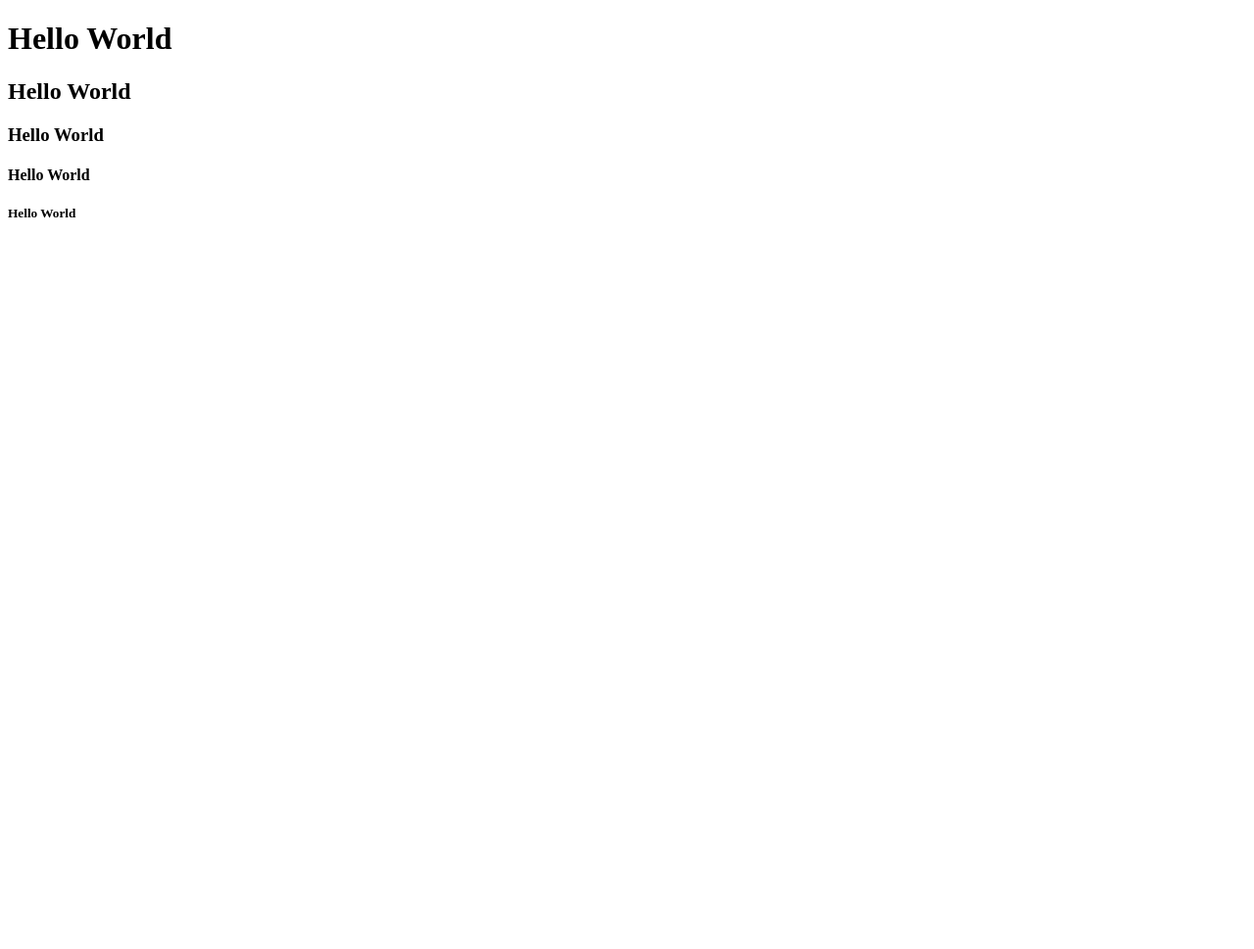
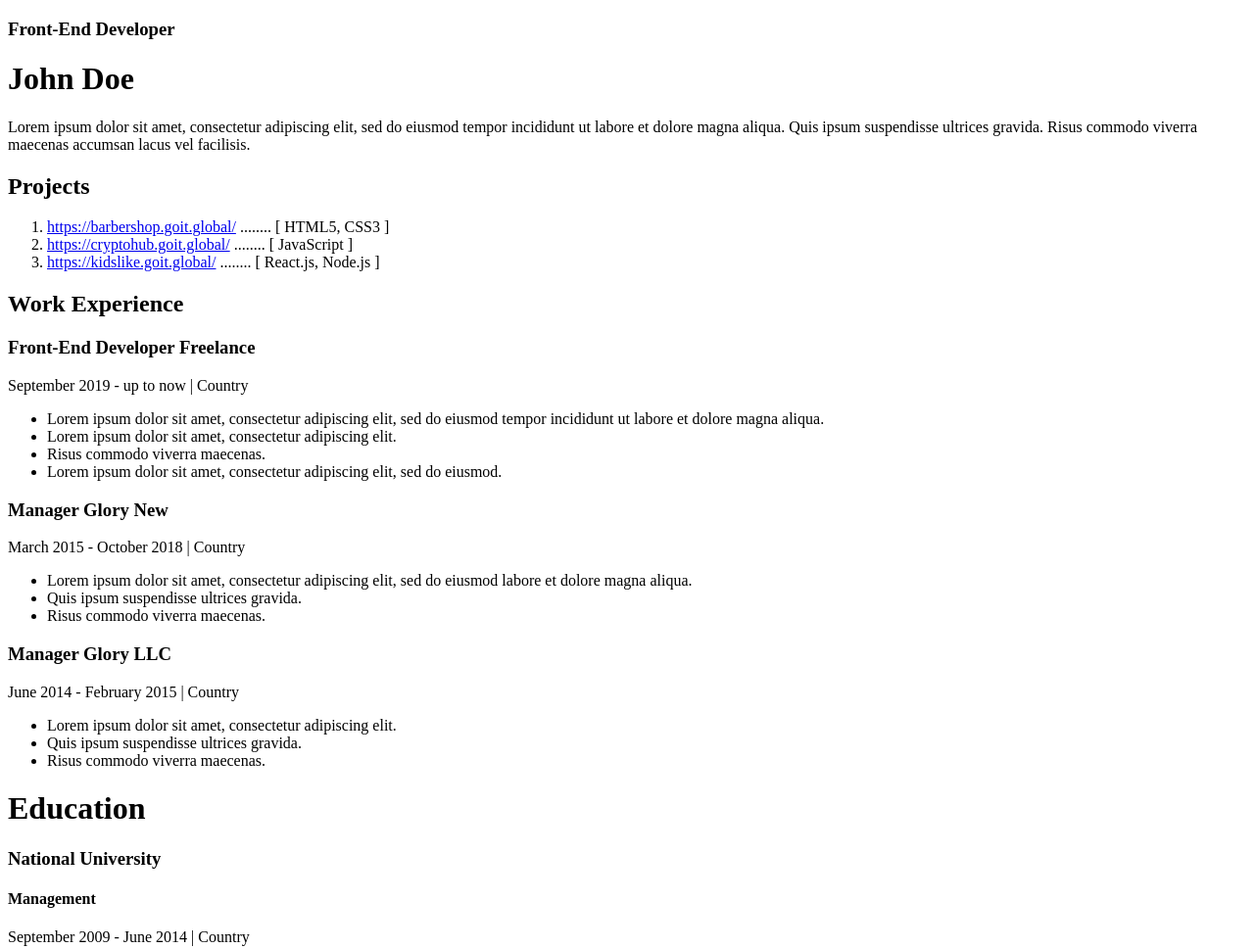
Before and after one commit to alinukerotester/my-cv, a plain HTML site: page index.html in a window 1280 px wide. Shown: the top 969 px of the page at 98% size. Before the commit the page ends 800 px from the top, so only its background shows below. Drawn offline with Linux system fonts and the light colour scheme.

Commit message:
tema doi gata

```diff
--- a/index.html
+++ b/index.html
@@ -1,16 +1,151 @@
 <!DOCTYPE html>
 <html lang="en">
+
 <head>
     <meta charset="UTF-8">
     <meta http-equiv="X-UA-Compatible" content="IE=edge">
     <meta name="viewport" content="width=device-width, initial-scale=1.0">
     <title>CODE WITH ALINUKES</title>
 </head>
+
 <body>
-    <h1>Hello World</h1>
-    <h2>Hello World</h2>
-    <h3>Hello World</h3>
-    <h4>Hello World</h4>
-    <h5>Hello World</h5>
+
+    <!-- Main Section -->
+    <div>
+
+        <!-- About me section -->
+        <div>
+
+            <h3>Front-End Developer</h3>
+
+            <h1>John Doe</h1>
+
+            <p>Lorem ipsum dolor sit amet, consectetur adipiscing elit, sed do eiusmod tempor incididunt ut labore et
+                dolore
+                magna aliqua. Quis ipsum suspendisse ultrices gravida. Risus commodo viverra maecenas accumsan lacus vel
+                facilisis.</p>
+
+        </div>
+
+        <!-- Projects Section -->
+        <div>
+            <h2>Projects</h2>
+
+            <ol>
+                <li>
+                    <a href="https://barbershop.goit.global/">https://barbershop.goit.global/</a>
+                    <span>........</span>
+                    <span>[ HTML5, CSS3 ]</span>
+                </li>
+                <li>
+                    <a href="https://cryptohub.goit.global/">https://cryptohub.goit.global/</a>
+                    <span>........</span>
+                    <span>[ JavaScript ]</span>
+                </li>
+                <li>
+                    <a href="https://kidslike.goit.global/">https://kidslike.goit.global/</a>
+                    <span>........</span>
+                    <span>[ React.js, Node.js ]</span>
+                </li>
+            </ol>
+        </div>
+
+        <!-- Work Experience Section -->
+        <div>
+            <h2>Work Experience</h2>
+            <!-- Company nr. 1 -->
+            <div>
+                <h3>Front-End Developer Freelance</h3>
+                <p>September 2019 - up to now | Country</p>
+                <ul>
+                    <li>Lorem ipsum dolor sit amet, consectetur adipiscing elit, sed do eiusmod tempor incididunt ut
+                        labore et dolore magna aliqua.</li>
+                    <li>Lorem ipsum dolor sit amet, consectetur adipiscing elit.</li>
+                    <li>Risus commodo viverra maecenas.</li>
+                    <li>Lorem ipsum dolor sit amet, consectetur adipiscing elit, sed do eiusmod.</li>
+                </ul>
+            </div>
+        </div>
+
+        <!-- Company nr. 2 -->
+        <div>
+            <h3>Manager Glory New</h3>
+            <p>March 2015 - October 2018 | Country</p>
+            <ul>
+                <li>Lorem ipsum dolor sit amet, consectetur adipiscing elit, sed do eiusmod labore et dolore magna
+                    aliqua. </li>
+                <li>Quis ipsum suspendisse ultrices gravida.</li>
+                <li>Risus commodo viverra maecenas. </li>
+            </ul>
+        </div>
+
+        <!-- Company nr. 3 -->
+        <div>
+            <h3>Manager Glory LLC</h3>
+            <p>June 2014 - February 2015 | Country</p>
+            <ul>
+                <li>Lorem ipsum dolor sit amet, consectetur adipiscing elit.</li>
+                <li>Quis ipsum suspendisse ultrices gravida.</li>
+                <li>Risus commodo viverra maecenas.</li>
+            </ul>
+        </div>
+
+        <!-- Education section -->
+        <div>
+            <h1>Education</h1>
+            <h3>National University</h3>
+            <h4>Management</h4>
+            <p>September 2009 - June 2014 | Country</p>
+        </div>
+
+    </div>
+
+    <!-- Sidebar Section -->
+    <aside>
+        <img src="./images/—Pngtree—business office man_6789471.png" alt="Poznă de-a mea">
+        <!-- Contacts Section -->
+        <div>
+            <h2>Contacts</h2>
+            <div>
+                <span>C:</span>
+                <a href="tel:+111111111111">+1 111 1111 11 11</a>
+            </div>
+
+            <div>
+                <span>E:</span>
+                <a href="mailto:johndoe@gmail.com">johndoe@gmail.com</a>
+            </div>
+
+        </div>
+
+        <!-- Tech Skills Section -->
+        <div>
+            <h2>Tech Skills</h2>
+            <ul>
+                <li>HTML5</li>
+                <li>CSS3</li>
+                <li>GIT</li>
+                <li>WebPack</li>
+                <li>JavaScript</li>
+                <li>React.js</li>
+                <li>Node.js</li>
+            </ul>
+
+        </div>
+        <!-- Soft Skills Section -->
+        <div>
+            <h2>Soft Skills</h2>
+            <ul>
+                <li>Scrum</li>
+                <li>Agile</li>
+                <li>GTD</li>
+                <li>Teamwork</li>
+            </ul>
+
+        </div>
+    </aside>
+
+
 </body>
+
 </html>
```
Also changed, not shown: 1 other file.
